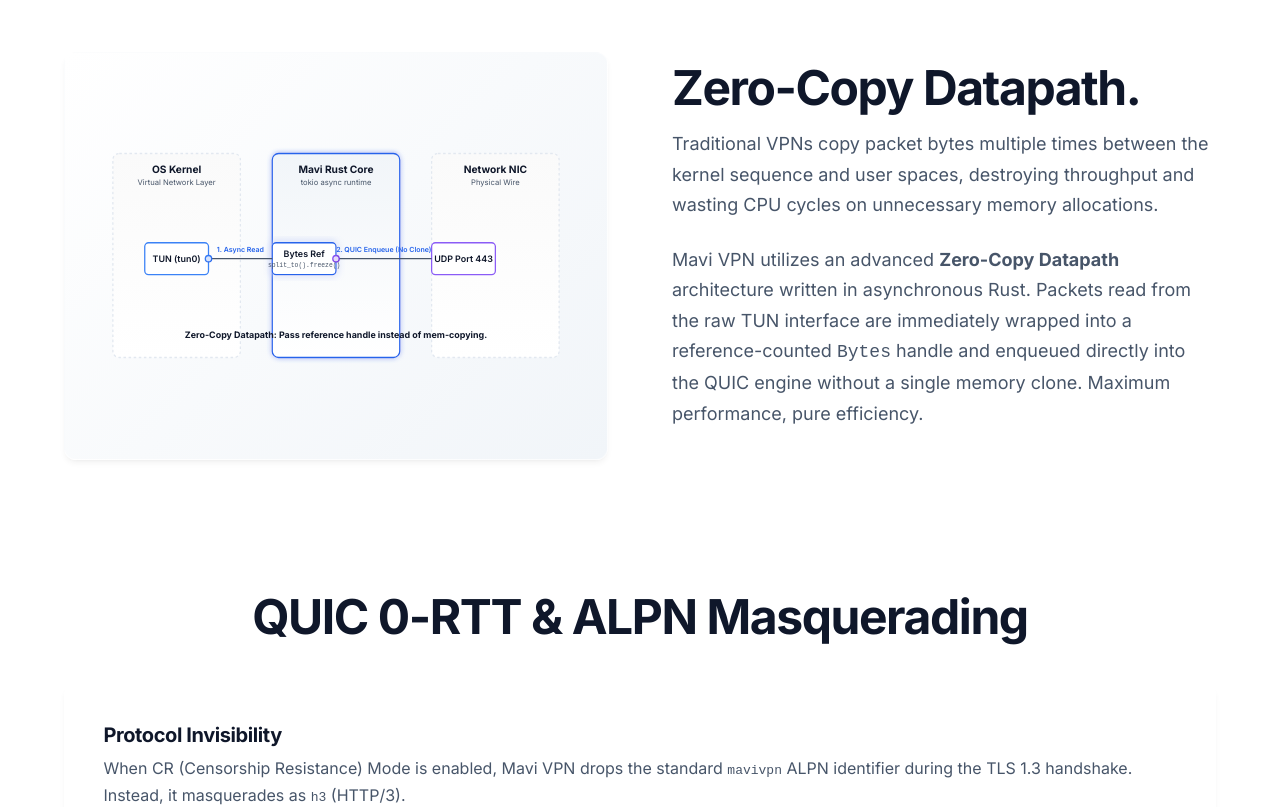
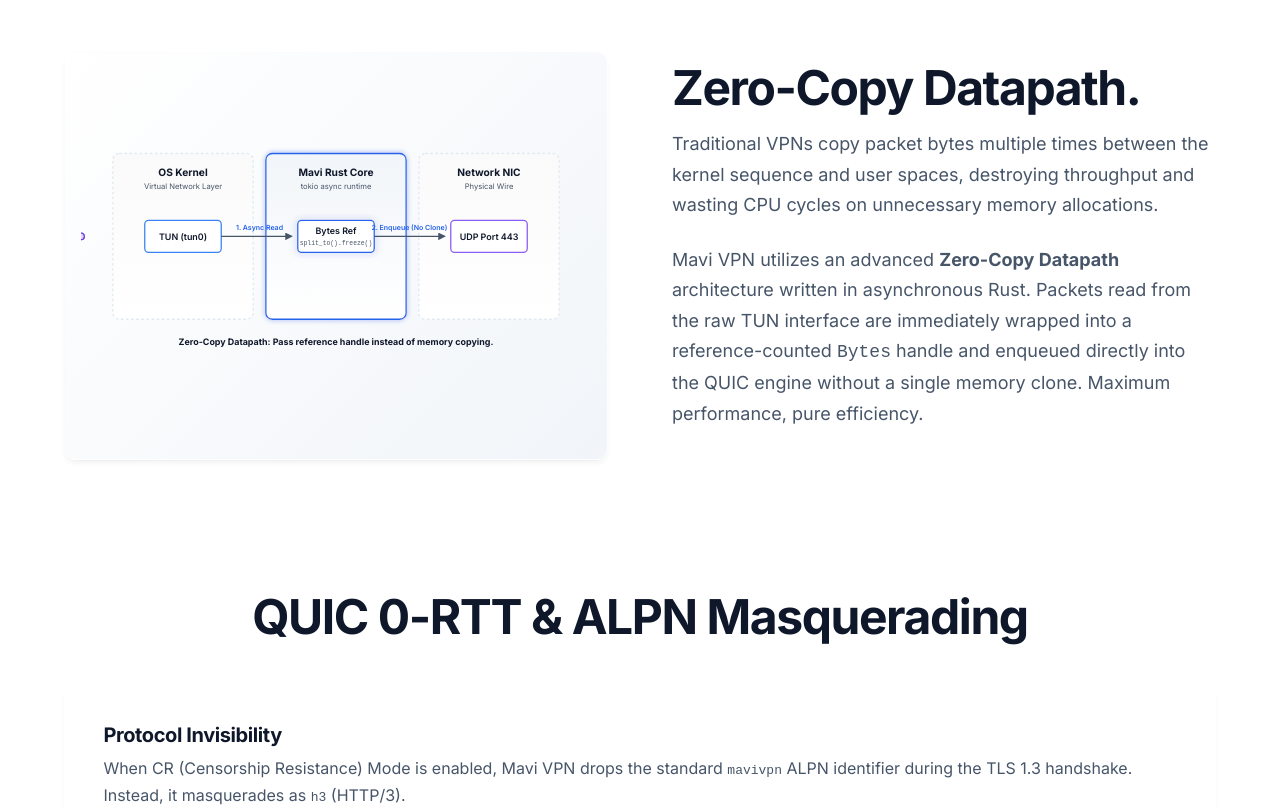
Before and after one commit to zerox80/mavi-vpn-website, a React (Vite) app: page /technology in a window 1280 px wide. Shown: the part 1020-1827 px from the top of the page. Built offline with nearby package versions, Linux system fonts and the light colour scheme.

Commit message:
Fixing SVG alignments and text issues

```diff
--- a/src/components/HandshakeSvg.tsx
+++ b/src/components/HandshakeSvg.tsx
@@ -1,7 +1,7 @@
 export default function HandshakeSvg() {
     return (
         <svg
-            viewBox="0 0 800 400"
+            viewBox="0 0 850 400"
             className="w-full h-auto text-primary"
             style={{ fontFamily: 'Inter, sans-serif' }}
         >
@@ -36,7 +36,7 @@
             </defs>
 
             {/* --- Background --- */}
-            <rect width="800" height="400" fill="transparent" />
+            <rect width="850" height="400" fill="transparent" />
 
             {/* --- Entities --- */}
             {/* Client Node */}
--- a/src/components/ZeroCopySvg.tsx
+++ b/src/components/ZeroCopySvg.tsx
@@ -44,75 +44,68 @@
             {/* Background Architecture Areas */}
             <rect width="800" height="400" fill="transparent" />
 
-            <g transform="translate(50, 40)">
-                {/* Kernel Space (TUN) */}
-                <rect width="200" height="320" rx="10" fill="url(#kernelGrad)" stroke="var(--border-light)" strokeWidth="2" strokeDasharray="4 4" />
-                <text x="100" y="30" textAnchor="middle" fill="var(--text-primary)" fontSize="16" fontWeight="700">OS Kernel</text>
-                <text x="100" y="50" textAnchor="middle" fill="var(--text-secondary)" fontSize="12">Virtual Network Layer</text>
+            {/* Kernel Space (TUN) */}
+            <rect x="50" y="40" width="220" height="260" rx="10" fill="url(#kernelGrad)" stroke="var(--border-light)" strokeWidth="2" strokeDasharray="4 4" />
+            <text x="160" y="75" textAnchor="middle" fill="var(--text-primary)" fontSize="16" fontWeight="700">OS Kernel</text>
+            <text x="160" y="95" textAnchor="middle" fill="var(--text-secondary)" fontSize="12">Virtual Network Layer</text>
 
-                {/* Userspace (Rust Core) */}
-                <rect x="250" y="0" width="200" height="320" rx="10" fill="url(#userspaceGrad)" stroke="var(--accent-base)" strokeWidth="2" filter="url(#zcSubtleGlow)" />
-                <text x="350" y="30" textAnchor="middle" fill="var(--text-primary)" fontSize="16" fontWeight="700">Mavi Rust Core</text>
-                <text x="350" y="50" textAnchor="middle" fill="var(--text-secondary)" fontSize="12">tokio async runtime</text>
+            {/* Userspace (Rust Core) */}
+            <rect x="290" y="40" width="220" height="260" rx="10" fill="url(#userspaceGrad)" stroke="var(--accent-base)" strokeWidth="2" filter="url(#zcSubtleGlow)" />
+            <text x="400" y="75" textAnchor="middle" fill="var(--text-primary)" fontSize="16" fontWeight="700">Mavi Rust Core</text>
+            <text x="400" y="95" textAnchor="middle" fill="var(--text-secondary)" fontSize="12">tokio async runtime</text>
 
-                {/* Network Interface (QUIC) */}
-                <rect x="500" y="0" width="200" height="320" rx="10" fill="url(#kernelGrad)" stroke="var(--border-light)" strokeWidth="2" strokeDasharray="4 4" />
-                <text x="600" y="30" textAnchor="middle" fill="var(--text-primary)" fontSize="16" fontWeight="700">Network NIC</text>
-                <text x="600" y="50" textAnchor="middle" fill="var(--text-secondary)" fontSize="12">Physical Wire</text>
-            </g>
+            {/* Network Interface (QUIC) */}
+            <rect x="530" y="40" width="220" height="260" rx="10" fill="url(#kernelGrad)" stroke="var(--border-light)" strokeWidth="2" strokeDasharray="4 4" />
+            <text x="640" y="75" textAnchor="middle" fill="var(--text-primary)" fontSize="16" fontWeight="700">Network NIC</text>
+            <text x="640" y="95" textAnchor="middle" fill="var(--text-secondary)" fontSize="12">Physical Wire</text>
 
             {/* Components */}
             {/* TUN Interface */}
-            <g transform="translate(100, 180)">
-                <rect width="100" height="50" rx="6" fill="var(--bg-primary)" stroke="#3b82f6" strokeWidth="2" />
-                <text x="50" y="30" textAnchor="middle" fill="var(--text-primary)" fontSize="14" fontWeight="600">TUN (tun0)</text>
-            </g>
+            <rect x="100" y="145" width="120" height="50" rx="6" fill="var(--bg-primary)" stroke="#3b82f6" strokeWidth="2" />
+            <text x="160" y="175" textAnchor="middle" fill="var(--text-primary)" fontSize="14" fontWeight="600">TUN (tun0)</text>
 
             {/* Bytes Buffer Handle (Zero Copy logic) */}
-            <g transform="translate(300, 180)">
-                <rect width="100" height="50" rx="6" fill="var(--bg-primary)" stroke="var(--accent-base)" strokeWidth="2" filter="url(#zcGlow)" />
-                <text x="50" y="22" textAnchor="middle" fill="var(--text-primary)" fontSize="14" fontWeight="600">Bytes Ref</text>
-                <text x="50" y="38" textAnchor="middle" fill="var(--text-secondary)" fontSize="10" fontFamily="monospace">split_to().freeze()</text>
-            </g>
+            <rect x="340" y="145" width="120" height="50" rx="6" fill="var(--bg-primary)" stroke="var(--accent-base)" strokeWidth="2" filter="url(#zcGlow)" />
+            <text x="400" y="167" textAnchor="middle" fill="var(--text-primary)" fontSize="14" fontWeight="600">Bytes Ref</text>
+            <text x="400" y="183" textAnchor="middle" fill="var(--text-secondary)" fontSize="10" fontFamily="monospace">split_to().freeze()</text>
 
             {/* UDP Socket */}
-            <g transform="translate(550, 180)">
-                <rect width="100" height="50" rx="6" fill="var(--bg-primary)" stroke="#8b5cf6" strokeWidth="2" />
-                <text x="50" y="30" textAnchor="middle" fill="var(--text-primary)" fontSize="14" fontWeight="600">UDP Port 443</text>
-            </g>
+            <rect x="580" y="145" width="120" height="50" rx="6" fill="var(--bg-primary)" stroke="#8b5cf6" strokeWidth="2" />
+            <text x="640" y="175" textAnchor="middle" fill="var(--text-primary)" fontSize="14" fontWeight="600">UDP Port 443</text>
 
             {/* Paths / Lines */}
-            <path d="M 200 205 L 300 205" stroke="var(--text-secondary)" strokeWidth="2" fill="none" />
-            <path d="M 400 205 L 550 205" stroke="var(--text-secondary)" strokeWidth="2" fill="none" />
+            <line x1="220" y1="170" x2="330" y2="170" stroke="var(--text-secondary)" strokeWidth="2" markerEnd="url(#zcArrow)" />
+            <line x1="460" y1="170" x2="570" y2="170" stroke="var(--text-secondary)" strokeWidth="2" markerEnd="url(#zcArrow)" />
 
             {/* Labels explaining Zero-copy */}
-            <text x="250" y="195" textAnchor="middle" fill="var(--accent-base)" fontSize="11" fontWeight="600">1. Async Read</text>
-            <text x="475" y="195" textAnchor="middle" fill="var(--accent-base)" fontSize="11" fontWeight="600">2. QUIC Enqueue (No Clone)</text>
+            <text x="280" y="160" textAnchor="middle" fill="var(--accent-base)" fontSize="11" fontWeight="600">1. Async Read</text>
+            <text x="515" y="160" textAnchor="middle" fill="var(--accent-base)" fontSize="11" fontWeight="600">2. Enqueue (No Clone)</text>
 
-            <text x="400" y="330" textAnchor="middle" fill="var(--text-primary)" fontSize="14" fontWeight="700">Zero-Copy Datapath: Pass reference handle instead of mem-copying.</text>
+            {/* Bottom Global Text */}
+            <text x="400" y="340" textAnchor="middle" fill="var(--text-primary)" fontSize="14" fontWeight="700">Zero-Copy Datapath: Pass reference handle instead of memory copying.</text>
 
             {/* Animated Packets */}
             {/* Tun -> Rust Buffer */}
-            <g transform="translate(200, 205)">
+            <g transform="translate(0, 170)">
                 <circle r="6" fill="url(#tunGrad)">
-                    <animate attributeName="cx" values="0; 100" dur="2s" repeatCount="indefinite" />
+                    <animate attributeName="cx" values="220; 340" dur="2s" repeatCount="indefinite" />
                     <animate attributeName="opacity" values="1; 1; 0" dur="2s" keyTimes="0; 0.9; 1" repeatCount="indefinite" />
                 </circle>
                 <circle r="4" fill="#ffffff" opacity="0.8">
-                    <animate attributeName="cx" values="0; 100" dur="2s" repeatCount="indefinite" />
+                    <animate attributeName="cx" values="220; 340" dur="2s" repeatCount="indefinite" />
                     <animate attributeName="opacity" values="1; 1; 0" dur="2s" keyTimes="0; 0.9; 1" repeatCount="indefinite" />
                 </circle>
             </g>
 
             {/* Rust Buffer -> QUIC (Encrypted output) */}
-            <g transform="translate(400, 205)">
+            <g transform="translate(0, 170)">
                 <circle r="6" fill="url(#quicGrad)">
                     {/* Delayed start to simulate flow */}
-                    <animate attributeName="cx" values="0; 150" dur="2s" begin="1s" repeatCount="indefinite" />
+                    <animate attributeName="cx" values="460; 580" dur="2s" begin="1s" repeatCount="indefinite" />
                     <animate attributeName="opacity" values="0; 1; 1; 0" dur="2s" begin="1s" keyTimes="0; 0.1; 0.9; 1" repeatCount="indefinite" />
                 </circle>
                 <circle r="4" fill="#ffffff" opacity="0.8">
-                    <animate attributeName="cx" values="0; 150" dur="2s" begin="1s" repeatCount="indefinite" />
+                    <animate attributeName="cx" values="460; 580" dur="2s" begin="1s" repeatCount="indefinite" />
                     <animate attributeName="opacity" values="0; 1; 1; 0" dur="2s" begin="1s" keyTimes="0; 0.1; 0.9; 1" repeatCount="indefinite" />
                 </circle>
             </g>
```
